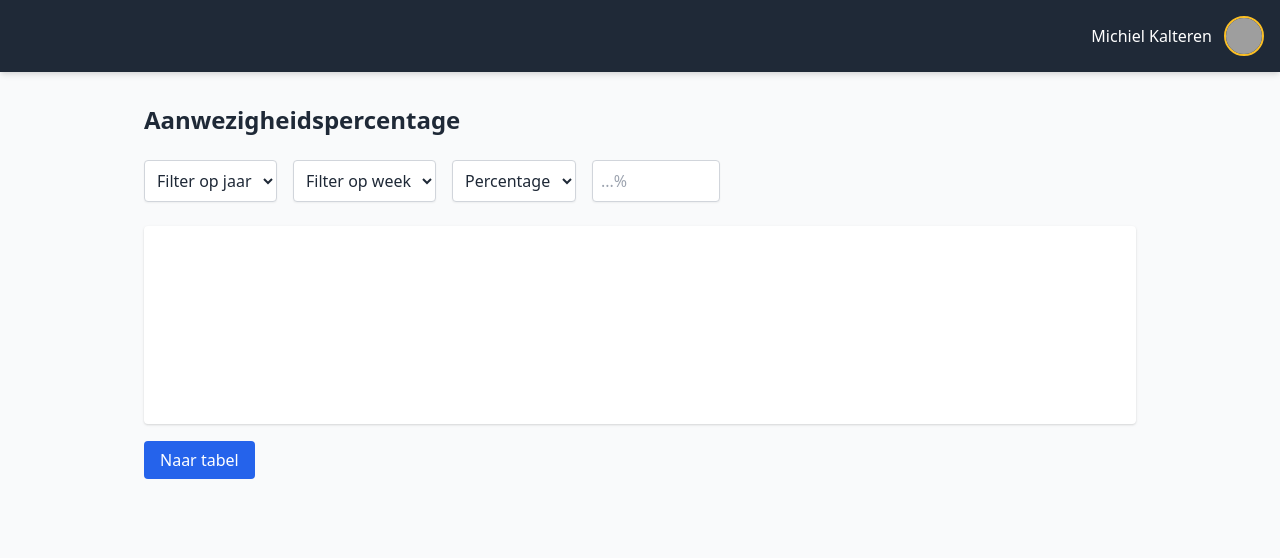
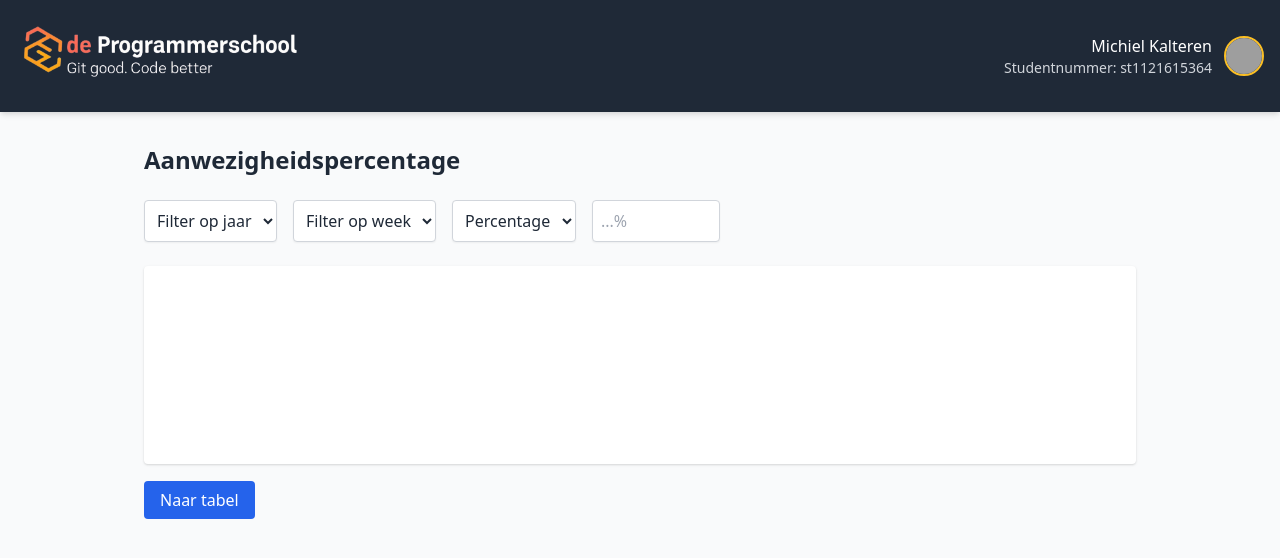
Before and after one commit to ItsMeMichaeluh/Examen, a website: page html/leerling/leerling-grafiek.html in a window 1280 px wide. Drawn offline with nearby package versions, Linux system fonts and the light colour scheme; no server answers; grey boxes are pictures that could not be loaded.

Commit message:
quality of life

```diff
--- a/html/leerling/leerling-grafiek.html
+++ b/html/leerling/leerling-grafiek.html
@@ -11,12 +11,23 @@
 <body class="bg-gray-50 text-gray-800">
 
   <!-- Navbar -->
-  <nav class="bg-gray-800 p-4 shadow-md">
-    <div class="container mx-auto flex justify-end items-center space-x-3">
-      <span id="username" class="text-white font-medium">Michiel Kalteren</span>
+<nav class="bg-gray-800 p-4 shadow-md">
+  <div class="container mx-auto flex justify-between items-center">
+    <!-- Logo -->
+    <div class="flex items-center space-x-3">
+      <img src="img/logo.png" alt="Logo Progameer School" class="h-20 w-auto" />
+    </div>
+
+    <!-- Gebruiker -->
+    <div class="flex items-center space-x-3">
+      <div class="flex flex-col items-end">
+        <span class="text-white font-medium">Michiel Kalteren</span>
+        <span id="studentNummerDisplay" class="text-gray-300 text-sm"></span>
+      </div>
       <img src="https://i.pravatar.cc/40" alt="Profielfoto" class="w-10 h-10 rounded-full border-2 border-yellow-400" />
     </div>
-  </nav>
+  </div>
+</nav>
 
   <!-- Main container -->
   <div class="max-w-5xl mx-auto px-4 py-8">
--- a/js/leerling/grafiek.js
+++ b/js/leerling/grafiek.js
@@ -4,7 +4,13 @@ document.addEventListener('DOMContentLoaded', () => {
 
   // Pak studentNumber uit URL, fallback op default
   const urlParams = new URLSearchParams(window.location.search);
-  const selectedStudentNumber = urlParams.get('studentNumber') || "st3255555757";
+  const selectedStudentNumber = urlParams.get('studentNumber') || "st1121615364";
+
+  // Laat studentnummer zien in de navbar
+  const studentNummerDisplay = document.getElementById('studentNummerDisplay');
+  if (studentNummerDisplay) {
+    studentNummerDisplay.textContent = `Studentnummer: ${selectedStudentNumber}`;
+  }
 
   axios.get(apiUrl)
     .then(response => {
```
Also changed, not shown: html/leerling/leerling-tabel.html (+1 -2 lines), js/leerling/leerling.js (+7 -1 lines), html/docent/docent.html (line endings or trailing spaces).
